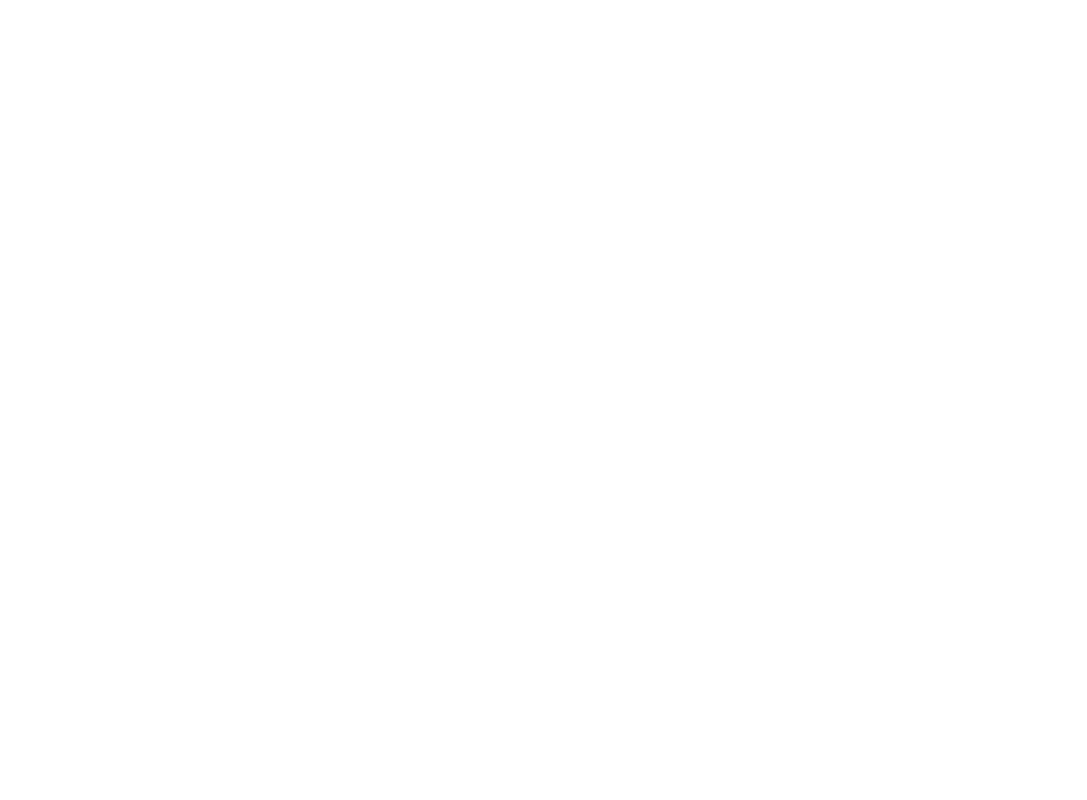
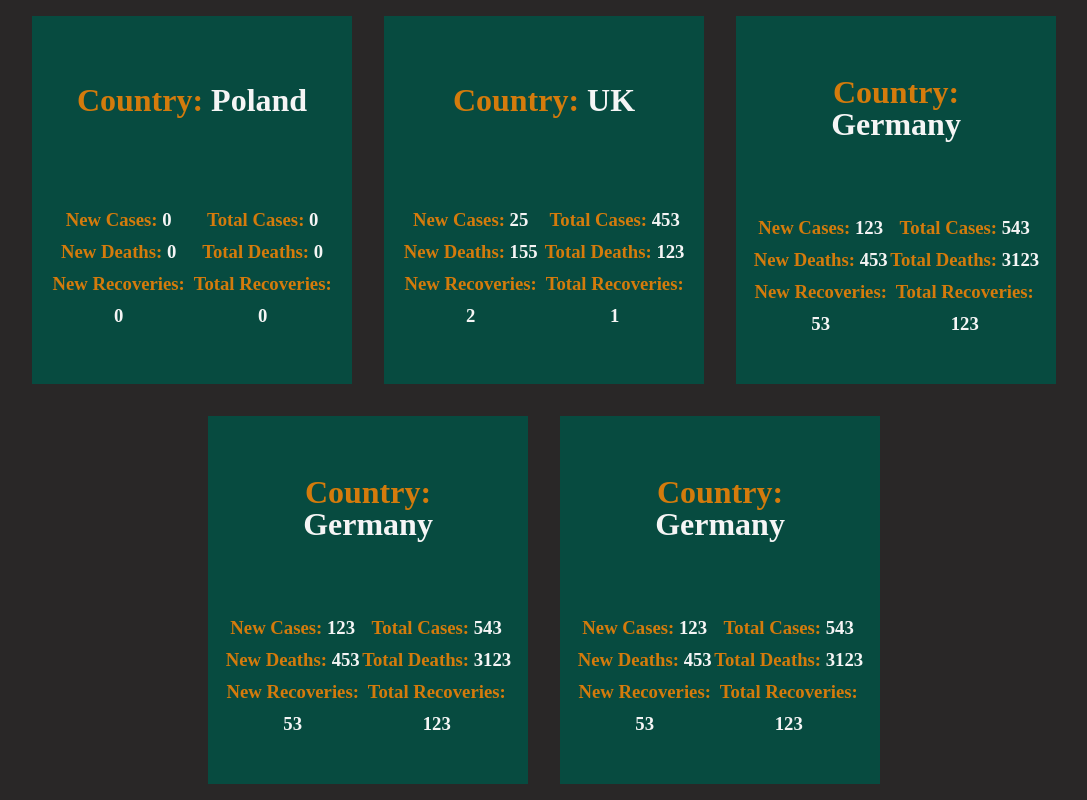
Before and after one commit to Luk1Pr0/covid-tracker, a React (Create React App) app: page / in a window 1280 px wide. Shown: the whole page, without its empty margins (96-1183 px from the left). Built offline with nearby package versions, Linux system fonts and the light colour scheme.

Commit message:
Added functionality to the country cards

```diff
--- a/src/App.css
+++ b/src/App.css
@@ -2,9 +2,49 @@
 	box-sizing: border-box;
 	margin: 0;
 	padding: 0;
+	text-align: center;
 }
 
 body {
 	width: 100%;
 	min-height: 100vh;
+	background: rgb(41, 39, 39);
+	color: whitesmoke;
 }
+
+hr {
+	background: whitesmoke;
+	border: 1px solid whitesmoke;
+	margin: 1rem 0;
+}
+
+.data {
+	width: 100%;
+	height: 100vh;
+	display: flex;
+	justify-content: center;
+	flex-wrap: wrap;
+}
+
+.country {
+	width: 25%;
+	margin: 1rem;
+	padding: 1rem;
+	background: rgb(7, 75, 64);
+	display: flex;
+	flex-direction: column;
+	justify-content: space-around;
+	line-height: 2rem;
+}
+
+.country h1 {
+	margin: 2px;
+}
+
+.country h2 {
+	margin: 2px;
+}
+
+.content__container {
+	display: flex;
+}
--- a/src/App.js
+++ b/src/App.js
@@ -1,8 +1,87 @@
+import React, { useState, useEffect } from 'react';
 import './App.css';
 
+import Country from './components/Country';
+
 function App() {
+
+	const [covid, setCovid] = useState([
+		{
+			id: 1,
+			Country: 'Poland',
+			Date: "2020-12-19T20:16:12",
+			NewConfirmed: 0,
+			NewDeaths: 0,
+			NewRecovered: 0,
+			TotalConfirmed: 0,
+			TotalDeaths: 0,
+			TotalRecovered: 0,
+		},
+		{
+			id: 2,
+			Country: 'UK',
+			Date: "2020-12-19T20:16:12",
+			NewConfirmed: 25,
+			NewDeaths: 155,
+			NewRecovered: 2,
+			TotalConfirmed: 453,
+			TotalDeaths: 123,
+			TotalRecovered: 1,
+		},
+		{
+			id: 3,
+			Country: 'Germany',
+			Date: "2020-12-19T20:16:12",
+			NewConfirmed: 123,
+			NewDeaths: 453,
+			NewRecovered: 53,
+			TotalConfirmed: 543,
+			TotalDeaths: 3123,
+			TotalRecovered: 123,
+		},
+		{
+			id: 3,
+			Country: 'Germany',
+			Date: "2020-12-19T20:16:12",
+			NewConfirmed: 123,
+			NewDeaths: 453,
+			NewRecovered: 53,
+			TotalConfirmed: 543,
+			TotalDeaths: 3123,
+			TotalRecovered: 123,
+		},
+		{
+			id: 3,
+			Country: 'Germany',
+			Date: "2020-12-19T20:16:12",
+			NewConfirmed: 123,
+			NewDeaths: 453,
+			NewRecovered: 53,
+			TotalConfirmed: 543,
+			TotalDeaths: 3123,
+			TotalRecovered: 123,
+		}
+	]);
+
+	// const getData = async () => {
+	// 	const response = await fetch('http://cors-anywhere.herokuapp.com/api.covid19api.com/summary');
+	// 	const data = await response.json();
+	// 	setCovid(data.Countries);
+	// }
+
+	// useEffect(() => {
+	// 	getData();
+	// }, []);
+
 	return (
 		<div className="App">
+			<div className="data">
+				{
+					covid.map(country => (
+						<Country country={country} key={country.id} />
+					))
+				}
+			</div>
 		</div>
 	);
 }
--- /dev/null
+++ b/src/components/Country.js
@@ -0,0 +1,37 @@
+import React from 'react';
+
+const Country = ({ country }) => {
+
+	console.log(country);
+	const { id, Country, Date, NewConfirmed, NewDeaths, NewRecovered, TotalConfirmed, TotalDeaths, TotalRecovered } = country;
+
+	return (
+		<div className='country'>
+			<div className="head__container">
+				<h1 style={headerStyle}><span style={labelStyle}>Country: </span>{Country}</h1>
+			</div>
+			<div className="content__container">
+				<div className="left__content">
+					<h3><span style={labelStyle}>New Cases: </span>{NewConfirmed}</h3>
+					<h3><span style={labelStyle}>New Deaths: </span>{NewDeaths}</h3>
+					<h3><span style={labelStyle}>New Recoveries: </span>{NewRecovered}</h3>
+				</div>
+				<div className="right__content">
+					<h3><span style={labelStyle}>Total Cases: </span>{TotalConfirmed}</h3>
+					<h3><span style={labelStyle}>Total Deaths: </span>{TotalDeaths}</h3>
+					<h3><span style={labelStyle}>Total Recoveries: </span>{TotalRecovered}</h3>
+				</div>
+			</div>
+		</div>
+	)
+}
+
+const headerStyle = {
+	margin: '1rem',
+}
+
+const labelStyle = {
+	color: 'rgba(212, 123, 12)'
+}
+
+export default Country;
```
Also changed, not shown: src/components/Countries.js (added).
